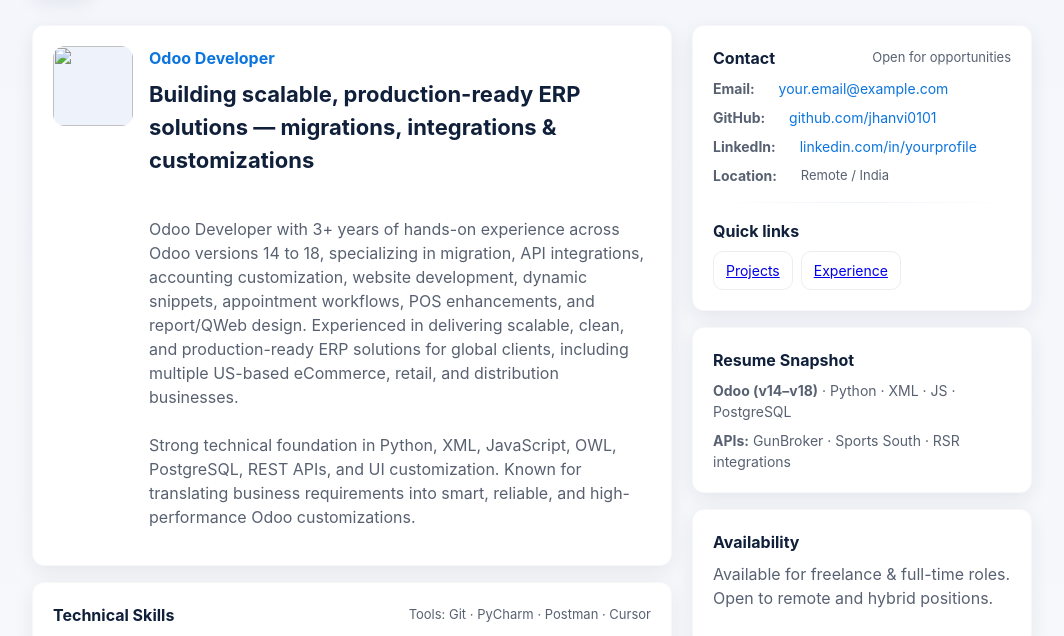
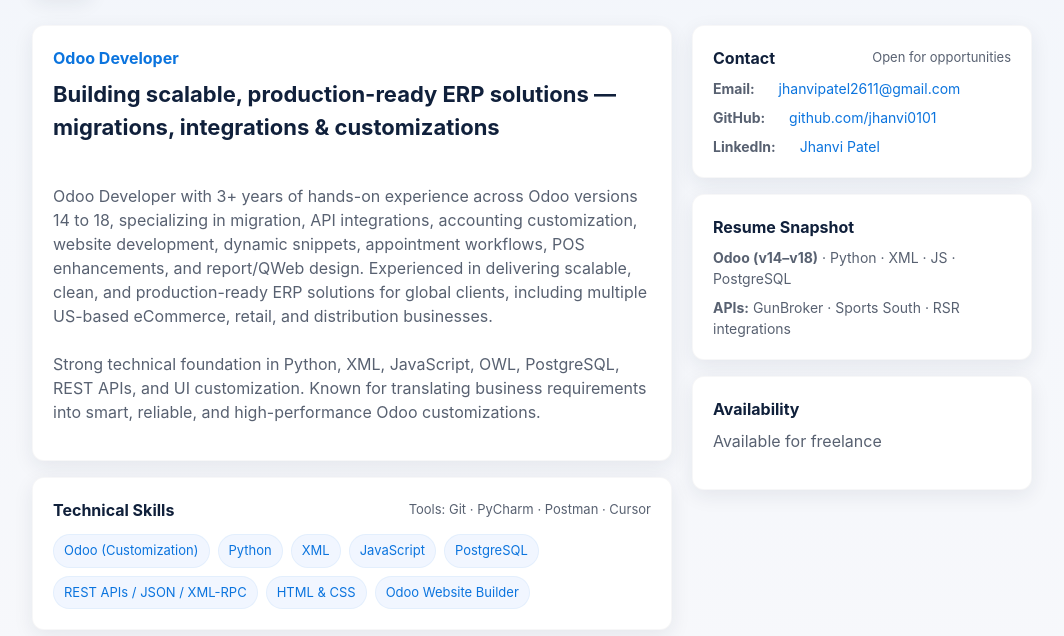
Before and after one commit to Jhanvi0101/jhanvi.github.io, a plain HTML site: page index.html in a window 1280 px wide. Shown: the part 95-731 px from the top of the page, without its empty margins (108-1172 px from the left). Drawn offline with Linux system fonts and the light colour scheme.

Commit message:
Update index.html

```diff
--- a/index.html
+++ b/index.html
@@ -161,9 +161,6 @@
       <!-- LEFT COLUMN -->
       <div>
         <section class="card hero">
-          <div style="flex:0 0 80px">
-            <img src="" alt="" style="width:80px;height:80px;border-radius:12px;background:#eef3fb;display:block" />
-          </div>
           <div class="hero-details">
             <div class="role">Odoo Developer</div>
             <h2 class="headline">Building scalable, production-ready ERP solutions — migrations, integrations & customizations</h2>
@@ -243,21 +240,15 @@ Strong technical foundation in Python, XML, JavaScript, OWL, PostgreSQL, REST AP
             <span class="small">Open for opportunities</span>
           </div>
           <div class="contact-list">
-            <div class="contact-item"><strong>Email:</strong>&nbsp;<a class="link" href="mailto:your.email@example.com">your.email@example.com</a></div>
+            <div class="contact-item"><strong>Email:</strong>&nbsp;<a class="link" href="mailto:jhanvipatel2611@gmail.com">jhanvipatel2611@gmail.com</a></div>
             <div class="contact-item"><strong>GitHub:</strong>&nbsp;<a class="link" href="https://github.com/jhanvi0101" target="_blank" rel="noopener">github.com/jhanvi0101</a></div>
-            <div class="contact-item"><strong>LinkedIn:</strong>&nbsp;<a class="link" href="https://www.linkedin.com/in/yourprofile" target="_blank" rel="noopener">linkedin.com/in/yourprofile</a></div>
-            <div class="contact-item"><strong>Location:</strong>&nbsp;<span class="small">Remote / India</span></div>
+            <div class="contact-item"><strong>LinkedIn:</strong>&nbsp;<a class="link" href="www.linkedin.com/in/jhanvi-patel-3741181b2" target="_blank" rel="noopener">Jhanvi Patel
+
+</a></div>
+
           </div>
 
-          <div class="divider" aria-hidden="true"></div>
 
-          <div>
-            <strong>Quick links</strong>
-            <div class="repo-links" style="margin-top:8px">
-              <a class="btn" href="#projects">Projects</a>
-              <a class="btn" href="#experience">Experience</a>
-            </div>
-          </div>
         </div>
 
         <div class="card" style="margin-top:16px">
@@ -270,7 +261,7 @@ Strong technical foundation in Python, XML, JavaScript, OWL, PostgreSQL, REST AP
 
         <div class="card" style="margin-top:16px">
           <strong>Availability</strong>
-          <p style="margin-top:8px;color:var(--muted)">Available for freelance & full-time roles. Open to remote and hybrid positions.</p>
+          <p style="margin-top:8px;color:var(--muted)">Available for freelance</p>
         </div>
       </aside>
     </main>
```
